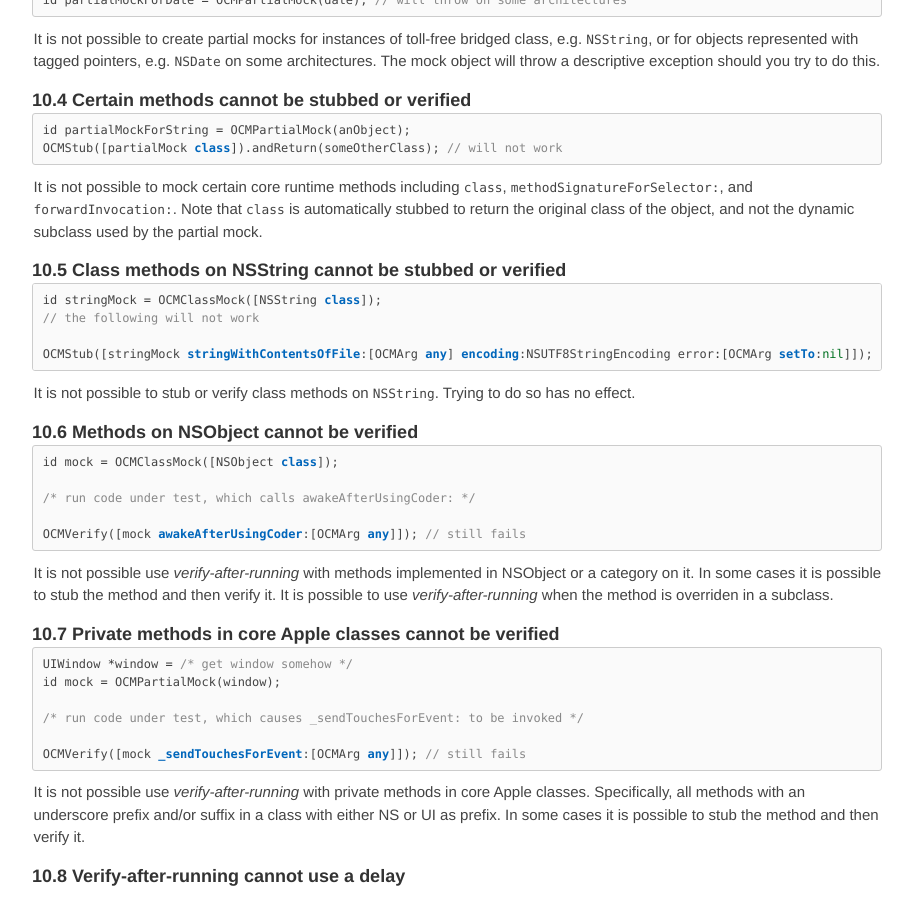
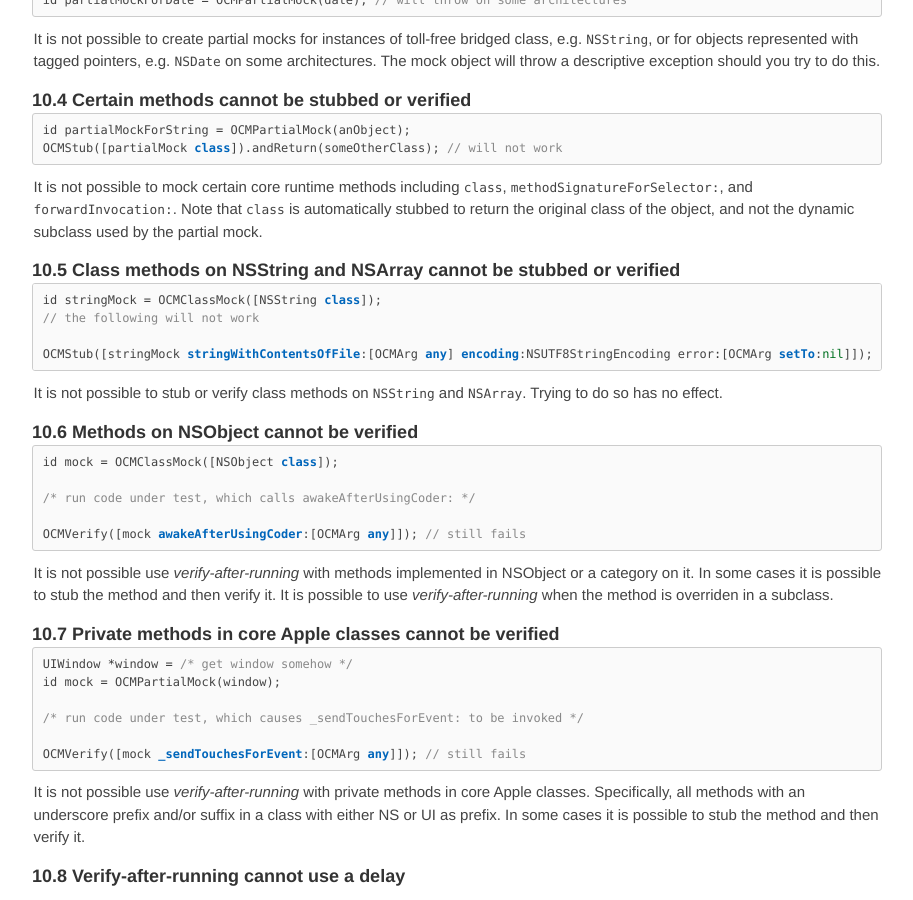
Before and after one commit to erikdoe/ocmock, a Jekyll site: the page built from reference.html, in a window 1280 px wide and 900 px high, scrolled down 9778 px. Shown: the whole window, without its empty margins (183-1096 px from the left). Built offline with Jekyll 4.4.1, drawn with Linux system fonts in a browser that asks for light colours; comment, search, counter and statistics services are not loaded.

Commit message:
Added description of effect of workaround for #292

```diff
--- a/reference.html
+++ b/reference.html
@@ -566,7 +566,7 @@ OCMStub([partialMock class]).andReturn(someOtherClass); // will not work
 <p>It is not possible to mock certain core runtime methods including <code>class</code>, <code>methodSignatureForSelector:</code>, and <code>forwardInvocation:</code>. Note that <code>class</code> is automatically stubbed to return the original class of the object, and not the dynamic subclass used by the partial mock.
 
 
-<h3 class="numbered">Class methods on NSString cannot be stubbed or verified</h3>
+<h3 class="numbered">Class methods on NSString and NSArray cannot be stubbed or verified</h3>
 
 {% highlight objc %}
 id stringMock = OCMClassMock([NSString class]);
@@ -574,7 +574,7 @@ id stringMock = OCMClassMock([NSString class]);
 OCMStub([stringMock stringWithContentsOfFile:[OCMArg any] encoding:NSUTF8StringEncoding error:[OCMArg setTo:nil]]);
 {% endhighlight objc %}
 
-<p>It is not possible to stub or verify class methods on <code>NSString</code>. Trying to do so has no effect.
+<p>It is not possible to stub or verify class methods on <code>NSString</code> and <code>NSArray</code>. Trying to do so has no effect.
 
 
 <h3 class="numbered">Methods on NSObject cannot be verified</h3>
```
